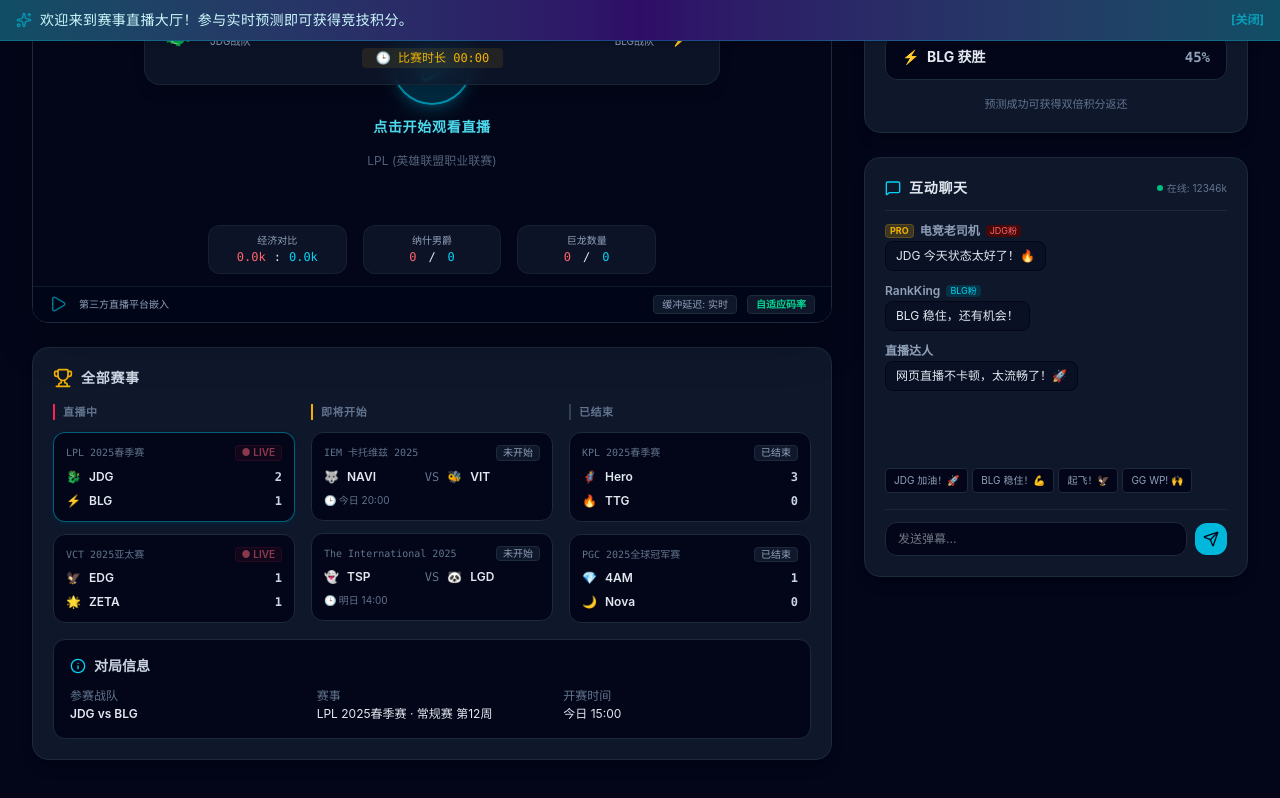
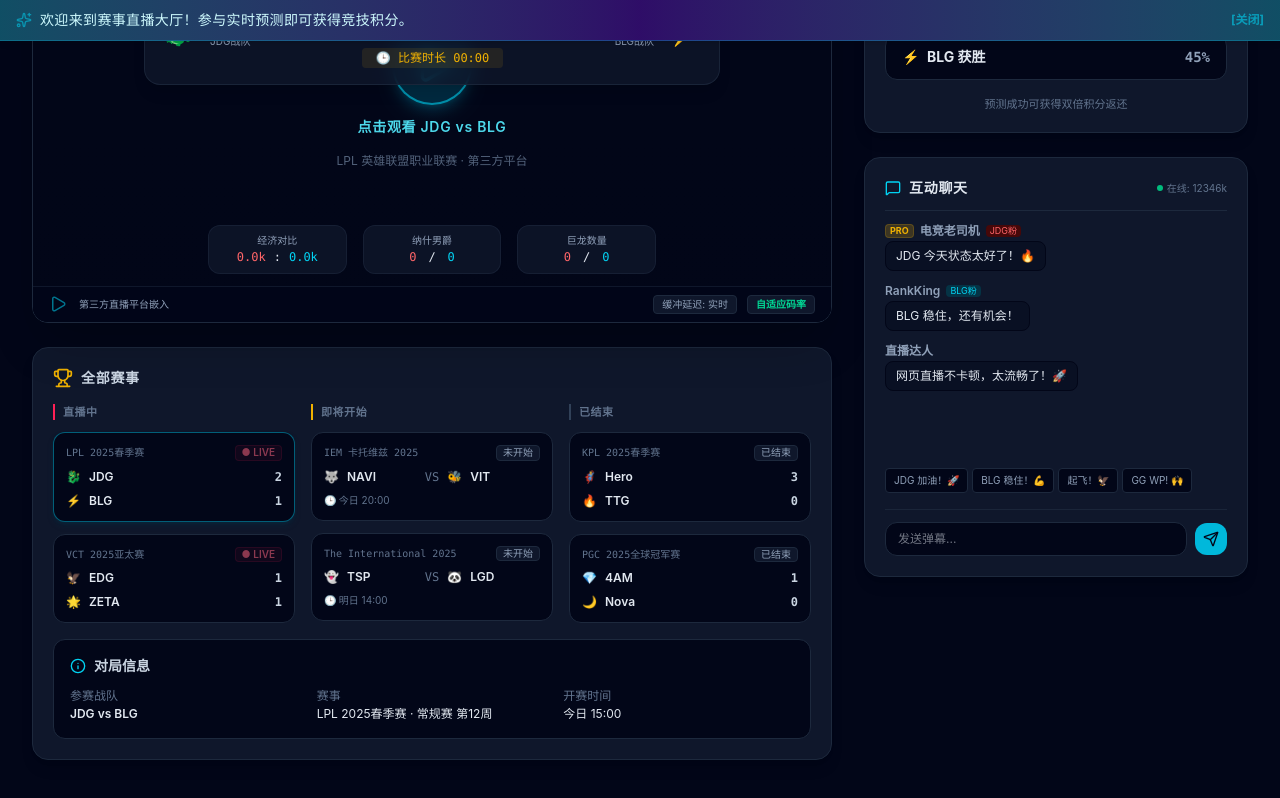
Before and after one commit to Yvan520/esports, a React (Vite) app: page / in a window 1280 px wide. Both pictures are taken after a click on the element 323 px from the left and 1163 px from the top of the page. Shown: the part 290-1088 px from the top of the page. Built offline with nearby package versions, Linux system fonts and the light colour scheme.

Commit message:
fix: auto-map game to Twitch channel, remove selector UI, add fallback link

```diff
--- a/src/components/LivePage.tsx
+++ b/src/components/LivePage.tsx
@@ -84,25 +84,35 @@
   ]);
 
   const [isPlaying, setIsPlaying] = useState(false);
-  const [streamError, setStreamError] = useState(false);
+  const [embedError, setEmbedError] = useState(false);
   const [userChatMessage, setUserChatMessage] = useState("");
 
-  const PREDEFINED_CHANNELS = [
-    { label: "LPL (英雄联盟职业联赛)", url: "https://player.twitch.tv/?channel=lpl&parent=" },
-    { label: "LCK (英雄联盟韩国赛区)", url: "https://player.twitch.tv/?channel=lck&parent=" },
-    { label: "Riot Games (官方频道)", url: "https://player.twitch.tv/?channel=riotgames&parent=" },
-    { label: "VALORANT Esports", url: "https://player.twitch.tv/?channel=valorant_esports&parent=" },
-    { label: "CS:GO ESL", url: "https://player.twitch.tv/?channel=esl_csgo&parent=" },
-    { label: "Dota 2 TI", url: "https://player.twitch.tv/?channel=dota2ti&parent=" },
-  ];
-  const [selectedChannelIdx, setSelectedChannelIdx] = useState(0);
-  const [customStreamUrl, setCustomStreamUrl] = useState("");
-  const [showUrlInput, setShowUrlInput] = useState(false);
+  const GAME_STREAM_MAP: Record<string, { twitch: string; label: string; url?: string }> = {
+    LOL: { twitch: 'lpl', label: 'LPL 英雄联盟职业联赛' },
+    VALORANT: { twitch: 'valorant_esports', label: 'VALORANT Champions Tour' },
+    CS2: { twitch: 'esl_csgo', label: 'ESL Counter-Strike' },
+    DOTA2: { twitch: 'dota2ti', label: 'DOTA 2 The International' },
+    PUBG: { twitch: 'pubg', label: 'PUBG Esports' },
+    HONOR: { twitch: 'hoK', label: '王者荣耀赛事' },
+  };
 
-  function getStreamUrl(): string {
-    if (showUrlInput && customStreamUrl) return customStreamUrl;
+  function getGameStreamKey(): string {
+    return selectedMatch.game;
+  }
+
+  function getStreamEmbedUrl(): string {
+    const key = getGameStreamKey();
+    const info = GAME_STREAM_MAP[key];
+    if (!info) return '';
     const domain = typeof window !== 'undefined' ? window.location.hostname : 'localhost';
-    return PREDEFINED_CHANNELS[selectedChannelIdx].url + domain;
+    return `https://player.twitch.tv/?channel=${info.twitch}&parent=${domain}&parent=www.gamewayz.com&parent=gamewayz.com&muted=true`;
+  }
+
+  function getStreamPageUrl(): string {
+    const key = getGameStreamKey();
+    const info = GAME_STREAM_MAP[key];
+    if (!info) return 'https://www.twitch.tv';
+    return `https://www.twitch.tv/${info.twitch}`;
   }
   const chatEndRef = useRef<HTMLDivElement | null>(null);
 
@@ -231,12 +241,12 @@
                 </div>
 
                 <div className="aspect-video bg-slate-950 relative overflow-hidden select-none">
-                  {/* Stream iframe embed */}
+                  {/* Stream embed */}
                   {isPlaying ? (
                     <iframe
-                      key={getStreamUrl()}
+                      key={getStreamEmbedUrl()}
                       className="absolute inset-0 w-full h-full"
-                      src={getStreamUrl()}
+                      src={getStreamEmbedUrl()}
                       allow="autoplay; fullscreen"
                       allowFullScreen
                     />
@@ -246,67 +256,30 @@
                         <div className="w-20 h-20 rounded-full bg-cyan-500/20 border-2 border-cyan-400/60 flex items-center justify-center hover:bg-cyan-500/30 hover:scale-110 transition-all duration-300 shadow-lg shadow-cyan-500/20">
                           <Play className="h-10 w-10 text-cyan-400 ml-1" />
                         </div>
-                        <span className="text-cyan-300 text-sm font-semibold tracking-wider">点击开始观看直播</span>
-                        <span className="text-slate-500 text-xs mt-1">{PREDEFINED_CHANNELS[selectedChannelIdx].label}</span>
+                        <span className="text-cyan-300 text-sm font-semibold tracking-wider">点击观看 {selectedMatch.teamA.shortName} vs {selectedMatch.teamB.shortName}</span>
+                        <span className="text-slate-500 text-xs mt-1">{GAME_STREAM_MAP[getGameStreamKey()]?.label || selectedMatch.tournament} · 第三方平台</span>
                       </div>
                     </div>
                   )}
 
-                  {streamError && (
+                  {embedError && (
                     <div className="absolute inset-0 z-30 flex items-center justify-center bg-slate-950/90">
-                      <div className="text-center">
+                      <div className="text-center px-6">
                         <Tv className="h-16 w-16 text-slate-700 mx-auto mb-3" />
-                        <p className="text-slate-400 text-sm">直播流加载失败</p>
-                        <p className="text-slate-600 text-xs mt-1">该频道可能未开播或链接不可用</p>
-                        <button onClick={() => setStreamError(false)} className="mt-4 px-4 py-2 bg-slate-800 hover:bg-slate-700 border border-slate-700 text-slate-200 rounded-xl text-xs font-medium transition cursor-pointer">重试</button>
+                        <p className="text-slate-300 text-sm font-semibold mb-1">嵌入加载失败</p>
+                        <p className="text-slate-500 text-xs mb-4">可点击下方按钮在新页面直接观看</p>
+                        <div className="flex gap-3 justify-center">
+                          <button onClick={() => { setEmbedError(false); setIsPlaying(false); }} className="px-4 py-2 bg-slate-800 hover:bg-slate-700 border border-slate-700 text-slate-200 rounded-xl text-xs font-medium transition cursor-pointer">重试</button>
+                          <a href={getStreamPageUrl()} target="_blank" rel="noopener noreferrer" className="px-4 py-2 bg-cyan-500 hover:bg-cyan-600 text-slate-950 rounded-xl text-xs font-bold transition cursor-pointer inline-flex items-center gap-1.5">
+                            <Tv className="h-3.5 w-3.5" /> 在新页面观看
+                          </a>
+                        </div>
                       </div>
                     </div>
                   )}
 
-                  {/* Channel selector bar */}
-                  <div className="absolute top-0 inset-x-0 z-10 px-4 py-2 flex items-center gap-2 flex-wrap bg-slate-950/70 backdrop-blur-sm border-b border-slate-800/50">
-                    <Tv className="h-4 w-4 text-cyan-400 shrink-0" />
-                    <span className="text-[10px] text-slate-400 font-mono mr-1">直播源:</span>
-                    <div className="flex gap-1 flex-wrap">
-                      {PREDEFINED_CHANNELS.map((ch, i) => (
-                        <button
-                          key={i}
-                          onClick={() => { setSelectedChannelIdx(i); setShowUrlInput(false); setIsPlaying(false); setStreamError(false); }}
-                          className={`text-[10px] px-2 py-1 rounded border transition cursor-pointer whitespace-nowrap ${i === selectedChannelIdx && !showUrlInput ? 'bg-cyan-500/20 border-cyan-500/50 text-cyan-300' : 'bg-slate-900 border-slate-800 text-slate-400 hover:border-slate-700'}`}
-                        >
-                          {ch.label}
-                        </button>
-                      ))}
-                      <button
-                        onClick={() => setShowUrlInput(true)}
-                        className={`text-[10px] px-2 py-1 rounded border transition cursor-pointer ${showUrlInput ? 'bg-cyan-500/20 border-cyan-500/50 text-cyan-300' : 'bg-slate-900 border-slate-800 text-slate-400 hover:border-slate-700'}`}
-                      >
-                        自定义
-                      </button>
-                    </div>
-                  </div>
-
-                  {/* Custom URL input */}
-                  {showUrlInput && (
-                    <div className="absolute top-[52px] inset-x-0 z-10 px-4 py-2 bg-slate-950/80 backdrop-blur-sm border-b border-slate-800/50 flex gap-2">
-                      <input
-                        type="text"
-                        value={customStreamUrl}
-                        onChange={(e) => setCustomStreamUrl(e.target.value)}
-                        placeholder="粘贴直播流地址 (支持 Twitch/YouTube/B站等)"
-                        className="flex-1 bg-slate-900 border border-slate-700 rounded-lg px-3 py-1.5 text-xs text-slate-200 outline-none focus:border-cyan-500"
-                      />
-                      <button
-                        onClick={() => { if (customStreamUrl) { setIsPlaying(true); setStreamError(false); } }}
-                        className="px-3 py-1.5 bg-cyan-500 hover:bg-cyan-600 text-slate-950 text-xs font-bold rounded-lg transition cursor-pointer"
-                      >
-                        应用
-                      </button>
-                    </div>
-                  )}
-
-                  {/* Gradient overlay for readability */}
-                  <div className={`absolute inset-0 bg-gradient-to-t from-slate-950/60 via-transparent to-slate-950/20 pointer-events-none ${showUrlInput ? 'z-[1]' : 'z-[1]'}`}></div>
+                  {/* Gradient overlay */}
+                  <div className="absolute inset-0 bg-gradient-to-t from-slate-950/60 via-transparent to-slate-950/20 pointer-events-none z-[1]"></div>
 
                   {/* Scores overlay */}
                   <div className="absolute inset-x-0 top-[100px] z-[5] flex items-center justify-center pointer-events-none">
@@ -372,7 +345,7 @@
                         onClick={(e) => {
                           e.stopPropagation();
                           setIsPlaying(!isPlaying);
-                          setStreamError(false);
+                          setEmbedError(false);
                         }}
                         className="cursor-pointer"
                       >
```
